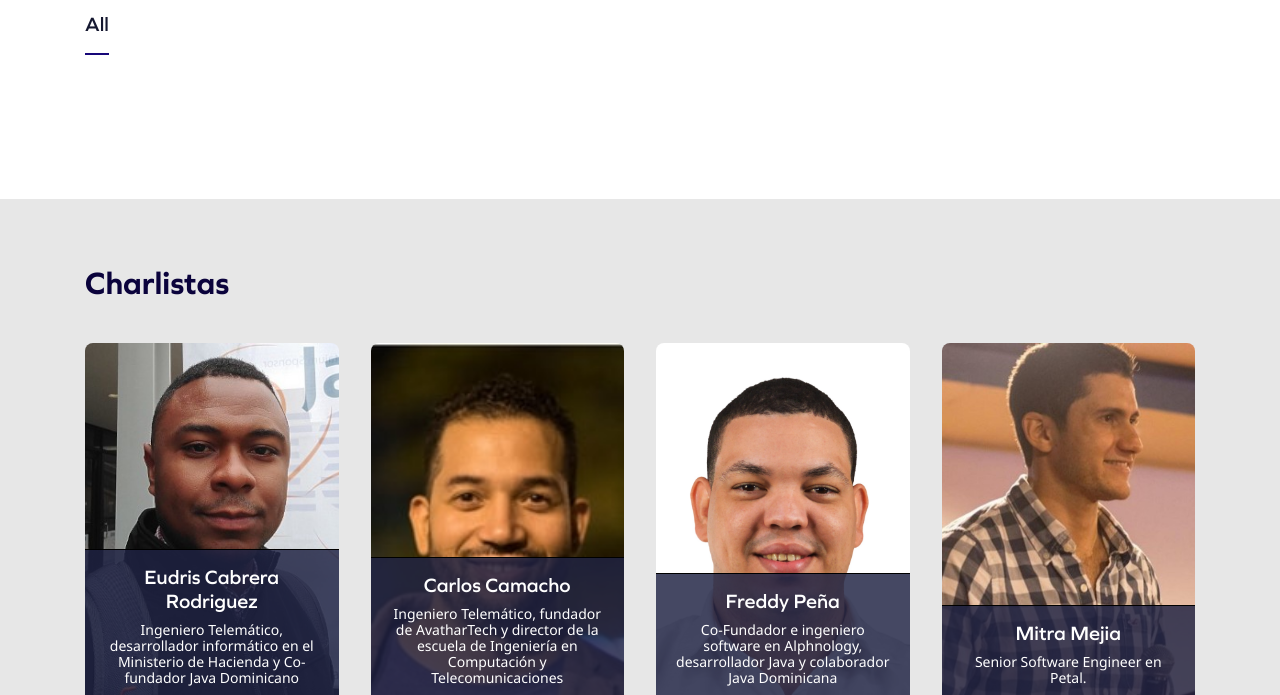
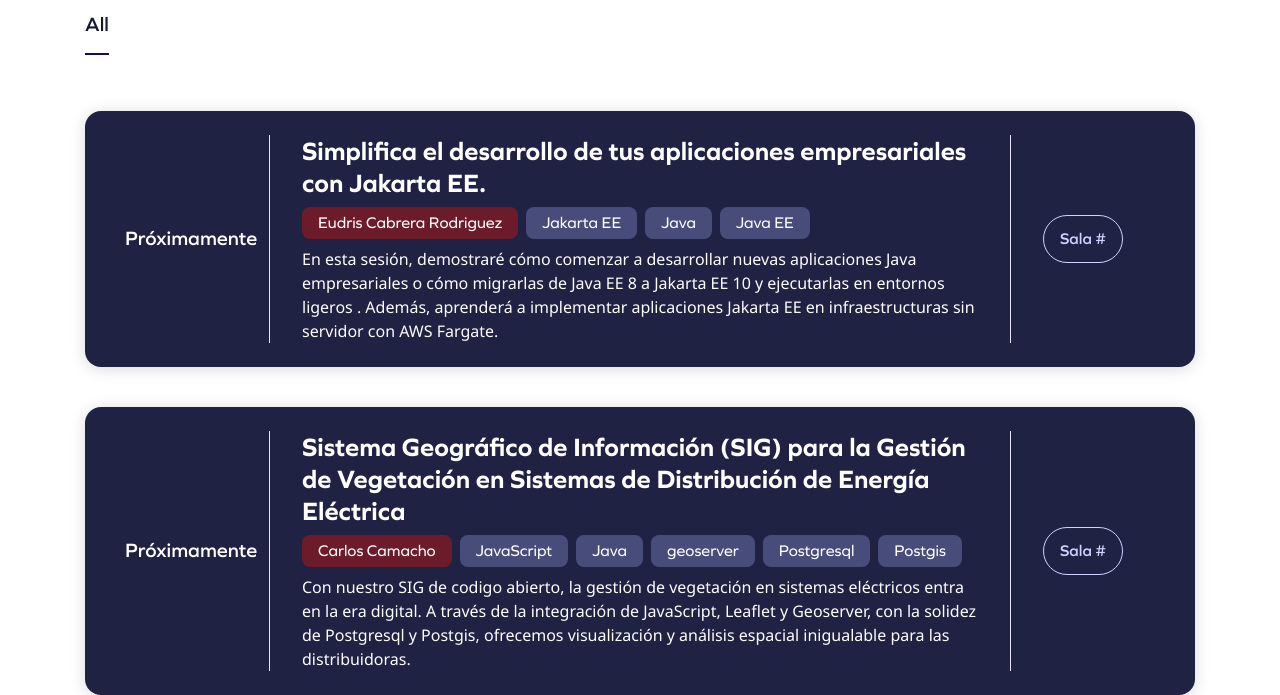
Before and after one commit to BarcampRD/barcamp2023, a website: page index.html in a window 1280 px wide. Shown: the part 1890-2585 px from the top of the page. Drawn offline with nearby package versions, Linux system fonts and the light colour scheme; files whose address does not match are found by name.

Commit message:
fix(Tarjetas): Mejorando banner

```diff
--- a/index.html
+++ b/index.html
@@ -296,7 +296,7 @@
                 </nav>
                 <div id="unconferences-container" class="tab-unconferences-container">
 
-                    <!-- <article class="uncoferences-card software">
+                     <article class="uncoferences-card software">
                         <time>Próximamente</time>
                         <div class="lg:px-8 lg:border-r lg:border-l border-primary-10">
                             <h4>Simplifica el desarrollo de tus aplicaciones empresariales con Jakarta EE.</h4>
@@ -390,6 +390,7 @@
                         </div>
 
                     </article>
+                    <!--
                     <article class="uncoferences-card software">
                         <time>Próximamente</time>
                         <div class="lg:px-8 lg:border-r lg:border-l border-primary-10">
@@ -893,7 +894,7 @@
                     <img src="./img/charlistas/carlos_camacho.jpg" alt="Icon">
                 </figure>
                 <div class="md:px-12 lg:py-[72px] md:py-12 p-8">
-                    <h4 class="mb-4">Eudris Cabrera Rodriguez</h4>
+                    <h4 class="mb-4">Carlos Camacho</h4>
                     <span class="tag default mb-4">Ingeniero Telemático</span>
                     <p>Más de 11 años de experiencia en desarrollo de software bajo la plataforma Java, implementación de proyectos de código libre y desarrollo e integración de proyectos embedidos en Arduino y Raspberry Pie. Graduado de Ingeniería Telemática, Master en Tecnología Educativa. Profesor de las carreras de Ingeniería de Sistemas y Computación e Ingeniería Telemática de la PUCMM. Actualmente es el Director de la escuela de Ingeniería en Computación y Telecomunicaciones Campus Santiago PUCMM. Miembro de la Fundación Código Libre y Cofundador de Java User Group, Java Dominicano.</p>
                 </div>
```
